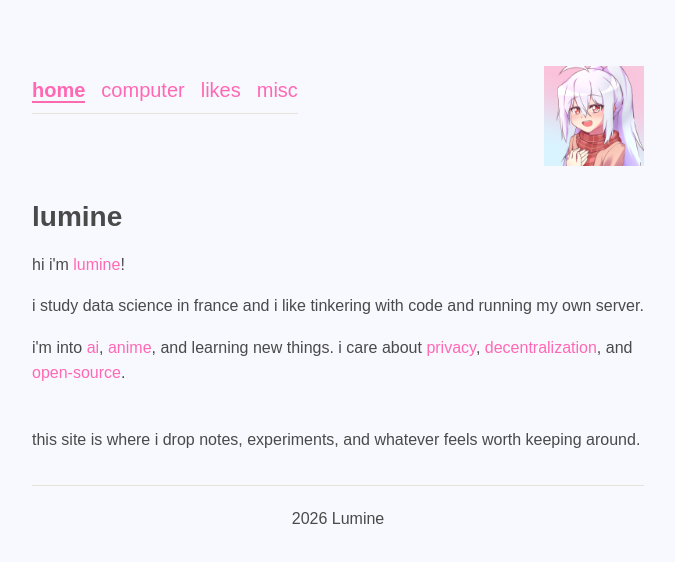
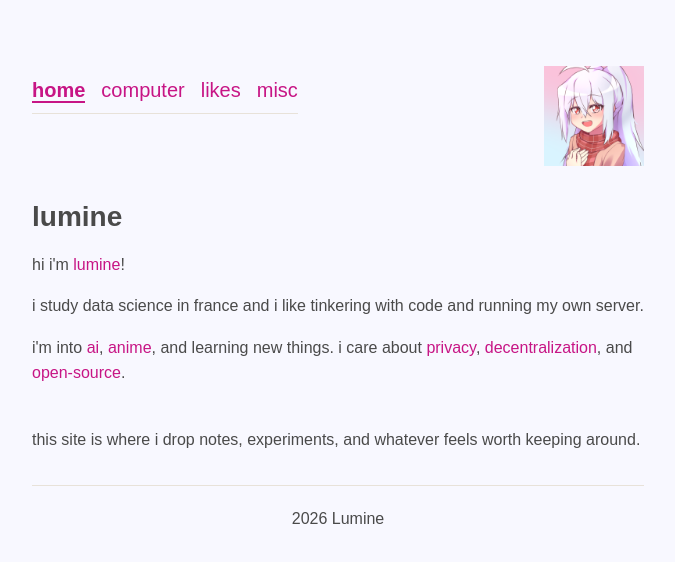
Before and after one commit to luuumine/luuumine.com, an Astro site: page / in a window 1280 px wide. Shown: the whole page, without its empty margins (302-977 px from the left). Built offline with nearby package versions, Linux system fonts and the light colour scheme; Astro itself is replaced by a stand-in of ours; a web font is replaced by a local one.

Commit message:
style(a11y): improve color contrast

```diff
--- a/src/styles/global.css
+++ b/src/styles/global.css
@@ -30,7 +30,7 @@
   --muted: #6a6a6a;
 
   /* main color */
-  --primary: hotpink;
+  --primary: mediumvioletred;
   --secondary: purple;
 
   /* lines */
```
